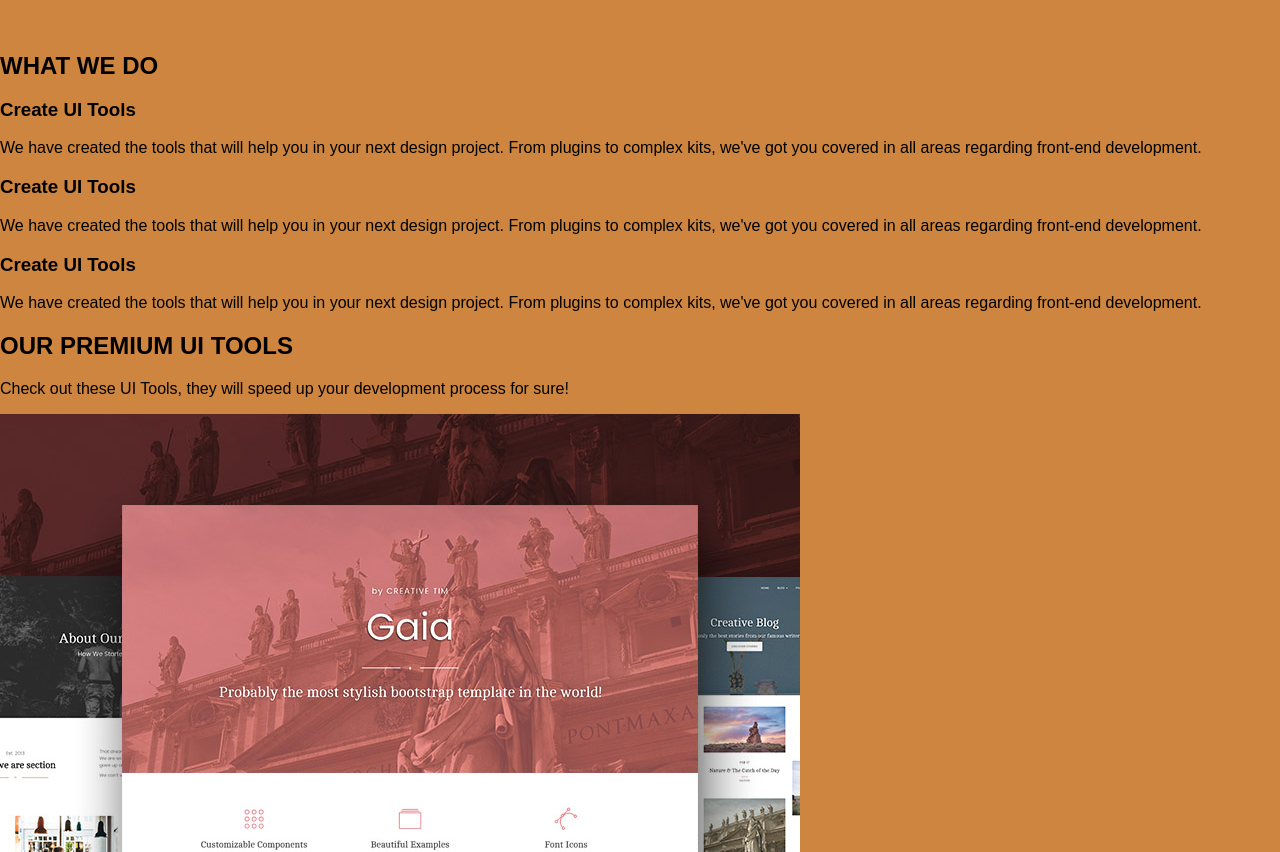
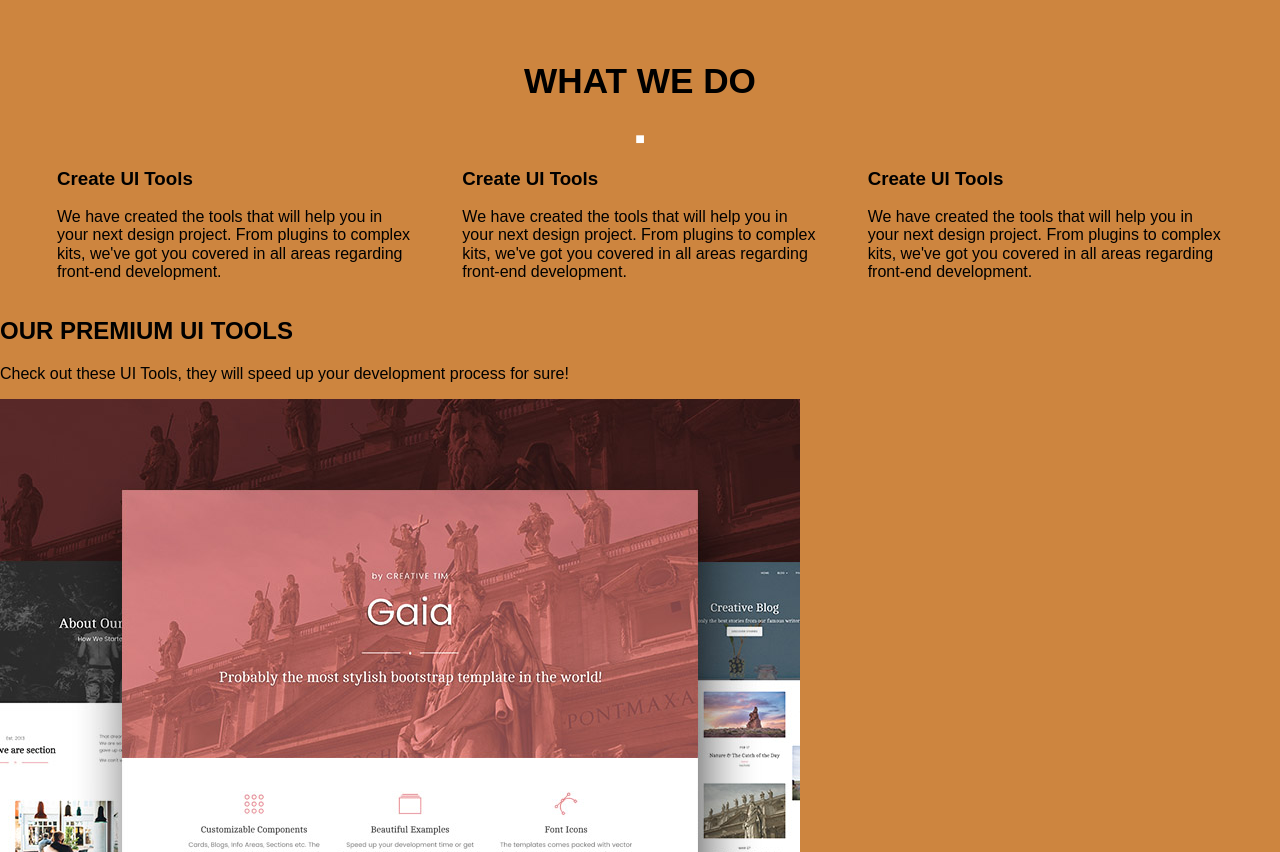
Before and after one commit to daguiheso/Practica2-RDS, a plain HTML site: page index.html in a window 1280 px wide. Shown: the part 1956-2808 px from the top of the page. Drawn offline with Linux system fonts and the light colour scheme.

Commit message:
Estilos section what

```diff
--- a/assets/css/index.css
+++ b/assets/css/index.css
@@ -70,3 +70,22 @@ header {
 	width: 100%;
 	margin-bottom: 30px;
 }
+
+/*WHAT*/
+.what {
+	width: 95%;
+	margin: 0 auto;
+}
+
+.what-title {
+	font-size: 2.2em;
+	text-align: center;
+}
+
+.what-contentCols {
+	display: flex;
+}
+
+.what-contentCols-col {
+	margin: 0 25px;
+}
--- a/index.html
+++ b/index.html
@@ -59,7 +59,7 @@
 	<!--WHAT-->
 	<section class="what">
 		<h2 class="what-title">WHAT WE DO</h2>
-		<div class="u-dash"></div>
+		<div class="u-dash">&#9632;</div>
 		<div class="what-contentCols">
 			<div class="what-contentCols-col">
 				<span class="icon"></span>
```
